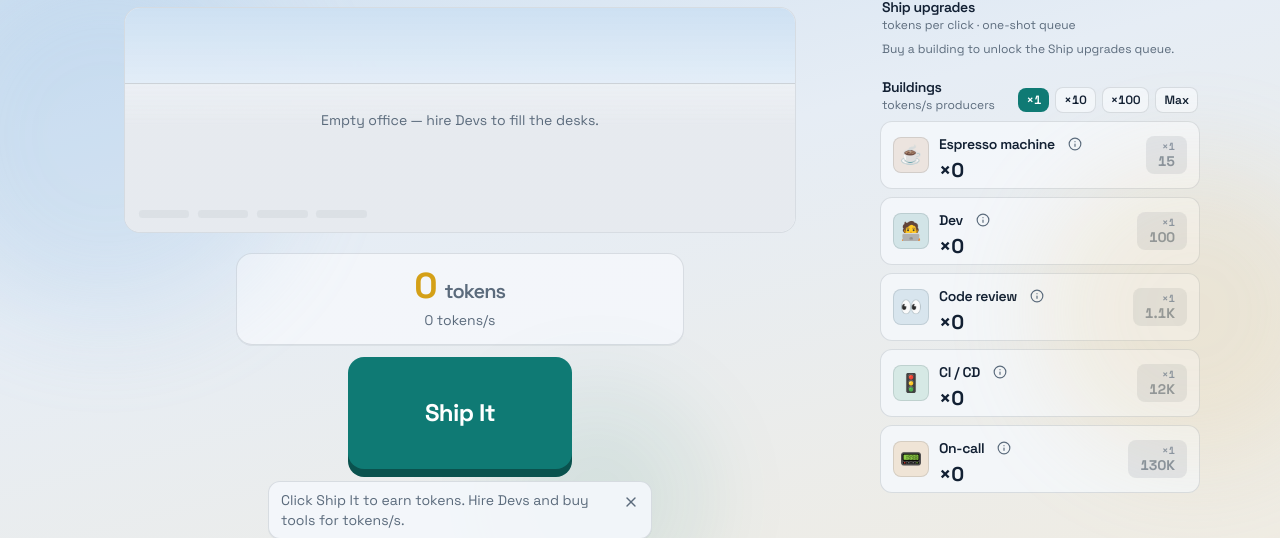
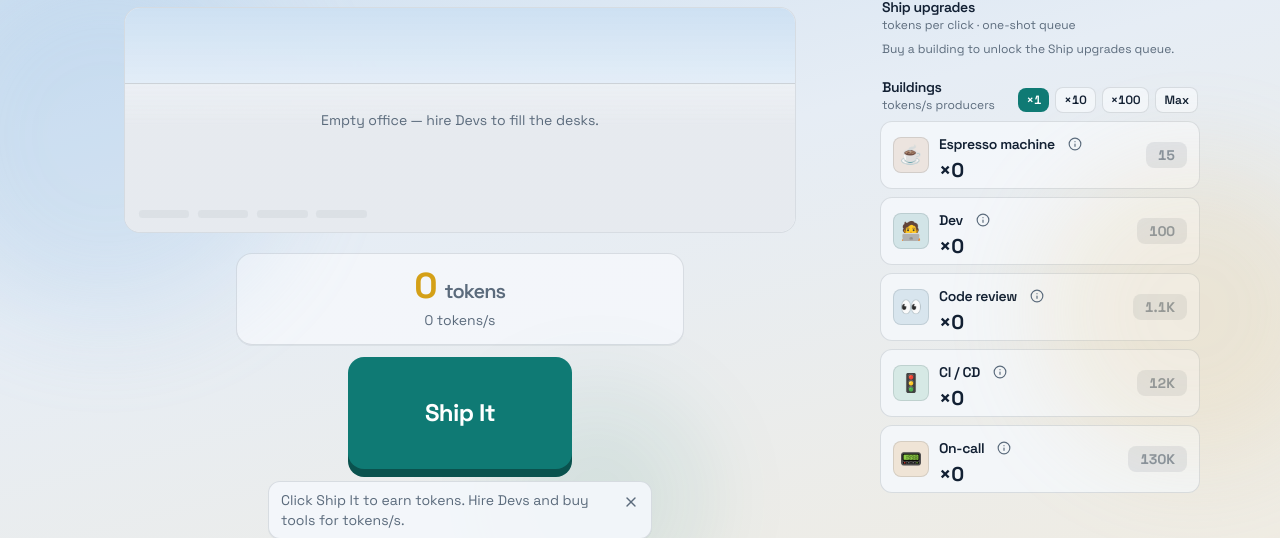
Before and after one commit to joaovictornsv/ship-it, a React (Vite) app: page / in a window 1280 px wide. Shown: the part 128-666 px from the top of the page. Built offline with nearby package versions, Linux system fonts and the light colour scheme.

Commit message:
#38 Bulk buy: x1 / x10 / x100 / Max for buildings
- show ×quantity on buy only for ×10 / ×100 / Max (not ×1)

```diff
--- a/src/features/shop/ShopRow.tsx
+++ b/src/features/shop/ShopRow.tsx
@@ -160,9 +160,11 @@ export function ShopRow({ upgrade, buyMode }: ShopRowProps) {
             onUpgradeOwnedChanged(upgrade.id, nextOwned);
           }}
         >
-          <span className="text-[0.65rem] font-semibold leading-none tabular-nums opacity-90">
-            ×{displayQuantity}
-          </span>
+          {displayQuantity > 1 ? (
+            <span className="text-[0.65rem] font-semibold leading-none tabular-nums opacity-90">
+              ×{displayQuantity}
+            </span>
+          ) : null}
           <span className="text-sm font-bold leading-none tabular-nums">
             {formatTokensCompact(previewCost)}
           </span>
```
Also changed, not shown: 1 other file (tests, documents, lock files or other folders).
